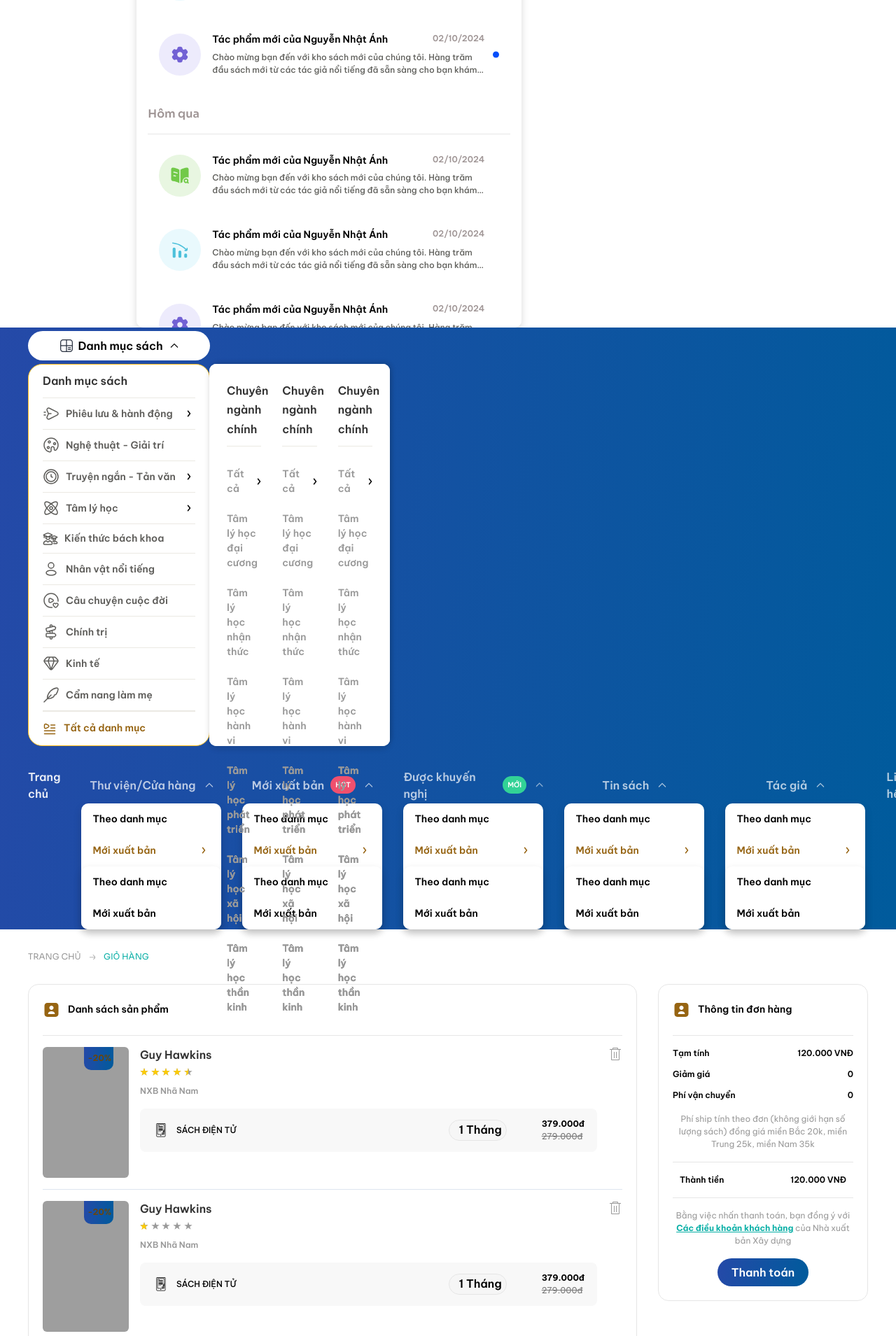
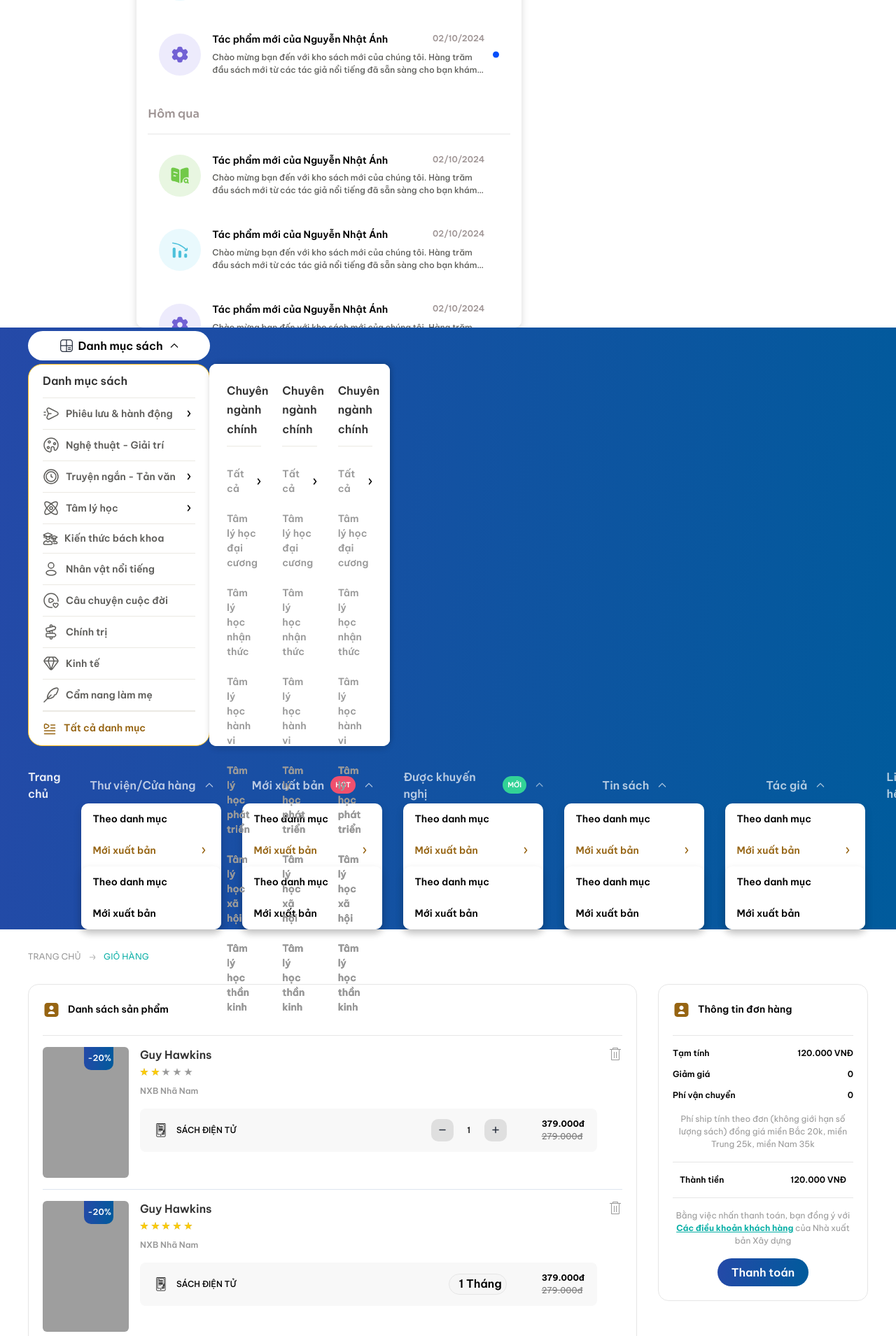
Before and after one commit to lemanhhai1310/thuvienso, a PHP site: page /_giohang.html in a window 1280 px wide. Shown: the part 931-2840 px from the top of the page at 70% size. Run offline with PHP 8.4, Linux system fonts and the light colour scheme; some libraries are stand-ins or nearby versions; grey boxes are pictures that could not be loaded.

Commit message:
update: giohang

```diff
--- a/_giohang.html
+++ b/_giohang.html
@@ -16,13 +16,13 @@
 
   <!--CSS-->
   <link rel="stylesheet" href="dist/css/uikit.min.css" />
-  <link rel="stylesheet" href="style.css?v=1731124264">
+  <link rel="stylesheet" href="style.css?v=1737646258">
 
   <!--JS-->
   <script src="https://code.jquery.com/jquery-3.5.1.min.js"></script>
   <script src="https://cdn.jsdelivr.net/npm/uikit@3.21.13/dist/js/uikit.min.js"></script>
   <script src="https://cdn.jsdelivr.net/npm/uikit@3.21.13/dist/js/uikit-icons.min.js"></script>
-  <script src="js/app.js?v=1731124264"></script>
+  <script src="js/app.js?v=1737646258"></script>
 
   <style>
     .be-vietnam-pro-thin {
@@ -214,14 +214,14 @@
       <div class="uk-container">
         <div uk-navbar>
           <div class="uk-navbar-left uk-flex-1">
-            <a href="." class="uk-navbar-item uk-logo"><img src="images/logo.png" alt=""></a>
+            <a href="." class="uk-navbar-item uk-logo"><img style="height: 60px;" src="images/logo.jpg" alt=""></a>
             <div class="uk-navbar-item uk-flex-auto">
               <div class="uk-inline uk-width">
                 <form class="uk-search uk-search-default uk-width">
                   <input class="header__center__search__input fz-14 be-vietnam-pro-semibold uk-search-input uk-border-pill" type="search" placeholder="Tìm kiếm sách theo tên" aria-label="Tìm kiếm sách theo tên">
                   <span class="header__center__search__icon uk-search-icon-flip" uk-search-icon></span>
                 </form>
-                <div class="border-10 search__dropdown uk-width" uk-dropdown="mode: click">
+                <div class="border-10 search__dropdown uk-width" uk-dropdown="toggle: .header__center__search__input; mode: click">
                   <div class="sora-600 text-9F9595 fz-16">Xu hướng</div>
                   <div class="space-h-16"></div>
                   <div class="divider"></div>
@@ -892,7 +892,7 @@
                   <div class="uk-cover-container border-6">
                     <img class="uk-transition-scale-up uk-transition-opaque" src="about:blank" uk-img data-src="https://picsum.photos/280/430/?random=0" alt="" uk-cover>
                     <canvas width="123" height="187"></canvas>
-                    <span class="giohang__label uk-position-top-right fz-12 be-vietnam-pro-semibold" style="color: #704500;">-20<span class="fz-12">%</span></span>
+                    <span class="giohang__label uk-position-top-right fz-12 be-vietnam-pro-semibold" style="color: #fff;">-20<span class="fz-12">%</span></span>
                     <a href="chi_tiet_sach.php" class="uk-position-cover"></a>
                   </div>
                 </div>
@@ -915,7 +915,7 @@
                       <svg xmlns="http://www.w3.org/2000/svg" width="12" height="11" viewBox="0 0 12 11" fill="none">
                         <path d="M6 0L7.34708 4.1459H11.7063L8.17963 6.7082L9.52671 10.8541L6 8.2918L2.47329 10.8541L3.82037 6.7082L0.293661 4.1459H4.65292L6 0Z" fill="#999"/>
                       </svg>
-                      <div class="uk-position-center-left uk-text-nowrap uk-position-z-index uk-overflow-hidden" style="width: 92%">
+                      <div class="uk-position-center-left uk-text-nowrap uk-position-z-index uk-overflow-hidden" style="width: 43%">
                         <svg xmlns="http://www.w3.org/2000/svg" width="12" height="11" viewBox="0 0 12 11" fill="none">
                           <path d="M6 0L7.34708 4.1459H11.7063L8.17963 6.7082L9.52671 10.8541L6 8.2918L2.47329 10.8541L3.82037 6.7082L0.293661 4.1459H4.65292L6 0Z" fill="#FFCC00"/>
                         </svg>
@@ -951,18 +951,19 @@
                       <div class="uk-width-auto">
                         <div class="uk-grid uk-grid-50 uk-flex-middle" uk-grid>
                           <div>
-                            <div class="uk-inline">
-                              <button class="chi_tiet_sach__btnDropnav uk-button uk-button-small uk-button-default uk-border-pill" type="button">
-                                <span>1 Tháng</span>
-                                <span uk-drop-parent-icon></span>
-                              </button>
-                              <div class="uk-card uk-card-default" uk-drop="mode: click">
-                                <ul class="uk-nav uk-dropdown-nav">
-                                  <li><label><input class="uk-radio" type="radio" name="radio2"> 1 Tháng</label></li>
-                                  <li><label><input class="uk-radio" type="radio" name="radio2"> 3 Tháng</label></li>
-                                  <li><label><input class="uk-radio" type="radio" name="radio2"> 6 Tháng</label></li>
-                                  <li><label><input class="uk-radio" type="radio" name="radio2"> Vĩnh viễn</label></li>
-                                </ul>
+                            <div class="uk-grid-12 uk-grid uk-flex-middle" uk-grid>
+                              <div>
+                                <div class="chi_tiet_sach__btn2">
+                                  <span class="icon16 icon16--minus"></span>
+                                </div>
+                              </div>
+                              <div>
+                                <div class="fz-12 be-vietnam-pro-medium uk-text-center" style="color: #000;width: 20px;">1</div>
+                              </div>
+                              <div>
+                                <div class="chi_tiet_sach__btn2">
+                                  <span class="icon16 icon16--plus"></span>
+                                </div>
                               </div>
                             </div>
                           </div>
@@ -992,7 +993,7 @@
                   <div class="uk-cover-container border-6">
                     <img class="uk-transition-scale-up uk-transition-opaque" src="about:blank" uk-img data-src="https://picsum.photos/280/430/?random=1" alt="" uk-cover>
                     <canvas width="123" height="187"></canvas>
-                    <span class="giohang__label uk-position-top-right fz-12 be-vietnam-pro-semibold" style="color: #704500;">-20<span class="fz-12">%</span></span>
+                    <span class="giohang__label uk-position-top-right fz-12 be-vietnam-pro-semibold" style="color: #fff;">-20<span class="fz-12">%</span></span>
                     <a href="chi_tiet_sach.php" class="uk-position-cover"></a>
                   </div>
                 </div>
@@ -1015,7 +1016,7 @@
                       <svg xmlns="http://www.w3.org/2000/svg" width="12" height="11" viewBox="0 0 12 11" fill="none">
                         <path d="M6 0L7.34708 4.1459H11.7063L8.17963 6.7082L9.52671 10.8541L6 8.2918L2.47329 10.8541L3.82037 6.7082L0.293661 4.1459H4.65292L6 0Z" fill="#999"/>
                       </svg>
-                      <div class="uk-position-center-left uk-text-nowrap uk-position-z-index uk-overflow-hidden" style="width: 15%">
+                      <div class="uk-position-center-left uk-text-nowrap uk-position-z-index uk-overflow-hidden" style="width: 99%">
                         <svg xmlns="http://www.w3.org/2000/svg" width="12" height="11" viewBox="0 0 12 11" fill="none">
                           <path d="M6 0L7.34708 4.1459H11.7063L8.17963 6.7082L9.52671 10.8541L6 8.2918L2.47329 10.8541L3.82037 6.7082L0.293661 4.1459H4.65292L6 0Z" fill="#FFCC00"/>
                         </svg>
```
Also changed, not shown: giohang.php (+18 -0 lines).
